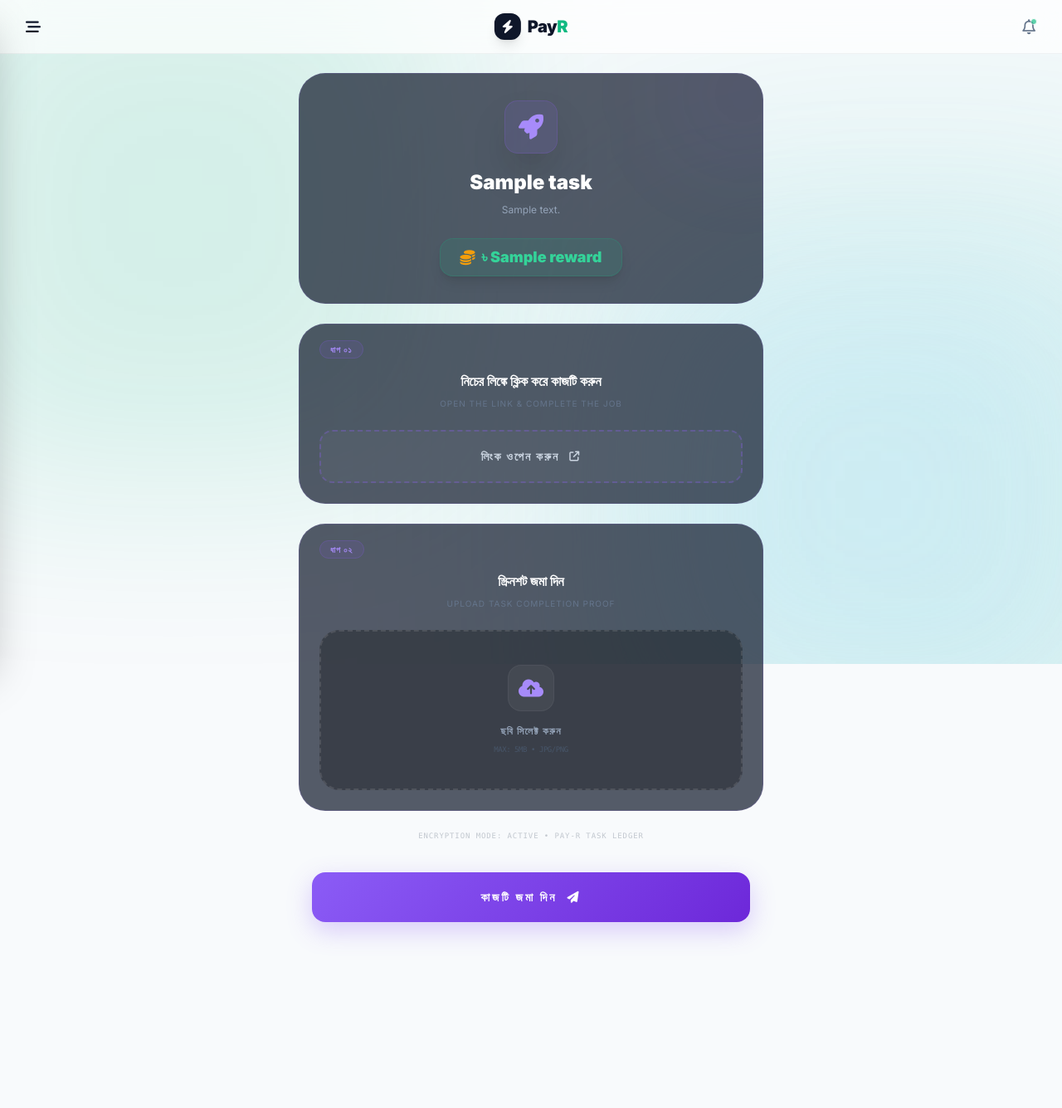
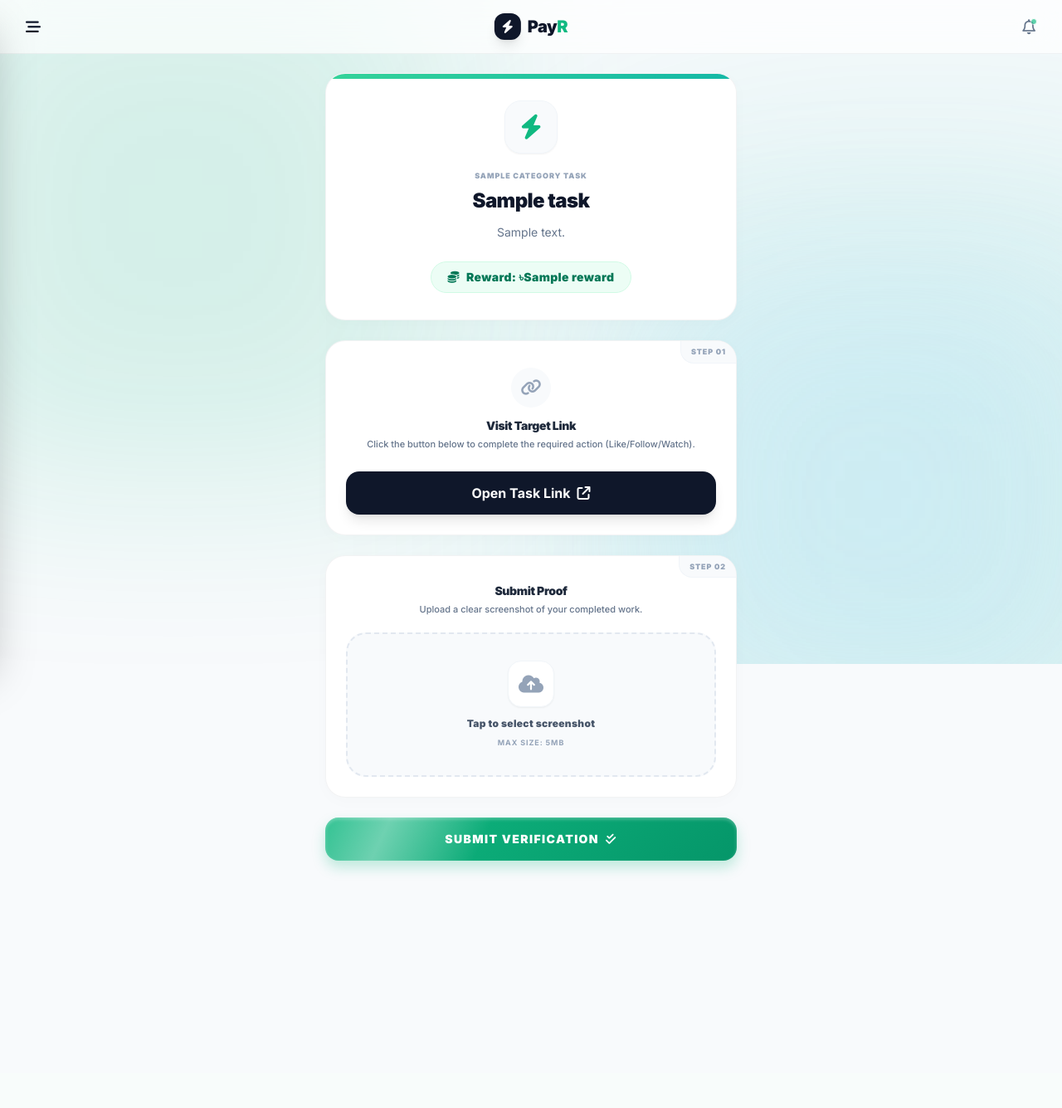
Before and after one commit to siafulislam45/Oay, a Flask app: template templates/submit_task.html in a window 1280 px wide. Shown: the whole page at 83% size. After the commit the page ends 1052 px from the top, so only its background shows below. Run offline with Flask 3, Linux system fonts and the light colour scheme; the template is opened without the code that fills it: most values are stand-ins (such as "Sample title", 1, 10 or a date in 2020); data that the repository does not hold is empty; parts of the project's set-up code (start-up, migrations or seed data) failed here and were passed over; some libraries are stand-ins or nearby versions.

Commit message:
Update submit_task.html

```diff
--- a/templates/submit_task.html
+++ b/templates/submit_task.html
@@ -2,171 +2,165 @@
 {% block content %}
 
 <style>
-    /* AI Page Reveal */
-    .submit-reveal { animation: revealIn 0.7s cubic-bezier(0.16, 1, 0.3, 1) forwards; opacity: 0; }
-    @keyframes revealIn { from { opacity: 0; transform: translateY(30px); } to { opacity: 1; transform: translateY(0); } }
+    .fade-up { animation: fadeUp 0.6s cubic-bezier(0.16, 1, 0.3, 1) forwards; opacity: 0; transform: translateY(20px); }
+    @keyframes fadeUp { to { opacity: 1; transform: translateY(0); } }
 
-    /* Premium AI Card */
-    .ai-card {
-        background: rgba(15, 23, 42, 0.7);
-        backdrop-filter: blur(20px);
-        border: 1px solid rgba(139, 92, 246, 0.15);
-        border-radius: 32px;
-    }
-
-    /* Step Indicators */
-    .step-badge {
-        background: rgba(139, 92, 246, 0.1);
-        color: #a78bfa;
-        border: 1px solid rgba(139, 92, 246, 0.2);
-        padding: 4px 12px;
-        border-radius: 12px;
-        font-size: 10px;
-        font-weight: 900;
-        text-transform: uppercase;
-        letter-spacing: 1px;
-    }
-
-    /* Cyber Link Button */
-    .link-node {
-        background: rgba(255, 255, 255, 0.03);
-        border: 2px dashed rgba(139, 92, 246, 0.3);
-        transition: all 0.3s ease;
-    }
-    .link-node:hover {
-        background: rgba(139, 92, 246, 0.1);
-        border-style: solid;
-        border-color: #8B5CF6;
-    }
-
-    /* Upload Area */
-    .upload-zone {
-        background: rgba(0, 0, 0, 0.3);
-        border: 2px dashed rgba(255, 255, 255, 0.1);
-        border-radius: 24px;
-        transition: all 0.3s ease;
-    }
-    .upload-active {
-        border-color: #10b981;
-        background: rgba(16, 185, 129, 0.05);
-    }
-
-    /* Bottom Sticky Button */
-    .btn-submit-fixed {
-        background: linear-gradient(135deg, #8B5CF6 0%, #6D28D9 100%);
-        box-shadow: 0 10px 30px rgba(139, 92, 246, 0.3);
+    .clean-card {
+        background: #FFFFFF; border-radius: 24px; border: 1px solid rgba(15, 23, 42, 0.05);
+        box-shadow: 0 4px 20px rgba(0, 0, 0, 0.02); transition: all 0.3s ease;
     }
 </style>
 
-<div class="max-w-xl mx-auto space-y-6 submit-reveal pb-48 pt-4 px-2">
+<div class="max-w-lg mx-auto space-y-6 fade-up pb-32 pt-4 px-2">
 
-    <!-- 1. টাস্ক ডিটেইলস কার্ড -->
-    <div class="ai-card p-8 text-center relative overflow-hidden">
-        <!-- Background Glow -->
-        <div class="absolute -right-10 -top-10 w-32 h-32 bg-violet-600/10 rounded-full blur-3xl"></div>
+    <!-- 1. TASK HEADER CARD -->
+    <div class="clean-card p-8 text-center relative overflow-hidden">
+        <div class="absolute top-0 left-0 w-full h-1.5 bg-gradient-to-r from-emerald-400 to-teal-500"></div>
 
-        <div class="relative z-10">
-            <div class="h-16 w-16 bg-violet-500/10 border border-violet-500/20 rounded-2xl flex items-center justify-center text-3xl text-violet-400 mx-auto mb-5 shadow-2xl">
-                {% if 'YouTube' in task.category %} <i class="fa-brands fa-youtube"></i>
-                {% elif 'Facebook' in task.category %} <i class="fa-brands fa-facebook"></i>
-                {% else %} <i class="fa-solid fa-rocket"></i> {% endif %}
-            </div>
+        <div class="h-16 w-16 bg-slate-50 text-slate-800 rounded-[20px] flex items-center justify-center text-3xl mx-auto mb-5 shadow-sm border border-slate-100">
+            {% if 'YouTube' in task.category %} <i class="fa-brands fa-youtube text-red-500"></i>
+            {% elif 'Facebook' in task.category %} <i class="fa-brands fa-facebook text-blue-600"></i>
+            {% else %} <i class="fa-solid fa-bolt text-emerald-500"></i> {% endif %}
+        </div>
 
-            <h2 class="text-2xl font-black text-white leading-tight mb-2">{{ task.title }}</h2>
-            <p class="text-slate-400 text-xs px-4 leading-relaxed">{{ task.description }}</p>
+        <p class="text-[9px] font-black uppercase tracking-widest text-slate-400 mb-2">{{ task.category }} TASK</p>
+        <h2 class="text-2xl font-black text-slate-900 mb-3 tracking-tight leading-tight">{{ task.title }}</h2>
+        <p class="text-slate-500 text-sm leading-relaxed px-2">{{ task.description }}</p>
 
-            <!-- Reward Badge -->
-            <div class="mt-6 inline-flex items-center gap-2 bg-emerald-500/10 border border-emerald-500/20 text-emerald-400 px-6 py-2 rounded-2xl font-black text-lg shadow-lg">
-                <i class="fa-solid fa-coins text-amber-500"></i> ৳ {{ task.reward }}
-            </div>
+        <div class="mt-6 inline-flex items-center gap-2 bg-emerald-50 border border-emerald-100 text-emerald-700 px-5 py-2 rounded-full font-black text-sm tracking-wide">
+            <i class="fa-solid fa-coins"></i> Reward: ৳{{ task.reward }}
         </div>
     </div>
 
-    <!-- 2. ধাপ ১: কাজ শুরু করুন -->
-    <div class="ai-card p-6 relative">
-        <div class="absolute top-4 left-6">
-            <span class="step-badge">ধাপ ০১</span>
+    <!-- ================= FB POST TASK EXTRA UI ================= -->
+    {% if task.task_type == 'fb_post' %}
+    <div class="clean-card p-6 border-blue-100 bg-blue-50/30">
+        <h3 class="font-black text-slate-800 mb-4 flex items-center gap-2 text-sm tracking-tight">
+            <i class="fa-brands fa-facebook text-blue-600 text-lg"></i> Post on your Timeline
+        </h3>
+
+        {% if task.image_url %}
+        <div class="relative rounded-2xl overflow-hidden mb-5 border border-slate-200 group">
+            <img src="{{ task.image_url }}" alt="Post Image" class="w-full h-48 object-cover">
+            <div class="absolute inset-0 bg-slate-900/40 flex items-center justify-center opacity-0 group-hover:opacity-100 transition backdrop-blur-sm">
+                <a href="{{ task.image_url }}" download="PayR_Task.jpg" class="bg-white text-slate-900 px-5 py-2.5 rounded-xl font-bold text-xs shadow-xl flex items-center gap-2 hover:scale-105 transition">
+                    <i class="fa-solid fa-download"></i> Download Image
+                </a>
+            </div>
+        </div>
+        {% endif %}
+
+        {% if task.caption %}
+        <div class="bg-white p-4 rounded-2xl border border-slate-200 relative group shadow-sm">
+            <p class="text-[9px] font-black uppercase tracking-widest text-slate-400 mb-2">Caption Text</p>
+            <p id="captionText" class="text-sm text-slate-700 whitespace-pre-line font-medium">{{ task.caption }}</p>
+            <button onclick="copyCaption(this)" class="absolute top-4 right-4 bg-slate-100 text-slate-600 hover:bg-emerald-500 hover:text-white h-8 w-8 rounded-lg flex items-center justify-center transition shadow-sm">
+                <i class="fa-regular fa-copy"></i>
+            </button>
+        </div>
+        {% endif %}
+    </div>
+
+    <script>
+        function copyCaption(btn) {
+            const text = document.getElementById("captionText").innerText;
+            navigator.clipboard.writeText(text).then(() => {
+                btn.innerHTML = '<i class="fa-solid fa-check"></i>';
+                btn.classList.add('bg-emerald-500', 'text-white');
+                setTimeout(() => {
+                    btn.innerHTML = '<i class="fa-regular fa-copy"></i>';
+                    btn.classList.remove('bg-emerald-500', 'text-white');
+                }, 2000);
+            });
+        }
+    </script>
+    {% endif %}
+    <!-- ================================================= -->
+
+    <!-- 3. STEP 1: ACTION -->
+    {% if task.task_type != 'fb_post' %}
+    <div class="clean-card p-6 relative overflow-hidden">
+        <div class="absolute top-0 right-0 bg-slate-50 text-slate-400 px-3 py-1.5 rounded-bl-2xl text-[9px] font-black tracking-widest uppercase border-b border-l border-slate-100">
+            Step 01
         </div>
 
-        <div class="mt-8 text-center">
-            <h3 class="font-bold text-white text-base mb-2">নিচের লিঙ্কে ক্লিক করে কাজটি করুন</h3>
-            <p class="text-[10px] text-slate-500 uppercase tracking-widest mb-6">Open the link & complete the job</p>
+        <div class="mt-2 text-center">
+            <div class="h-12 w-12 bg-slate-50 rounded-full flex items-center justify-center text-slate-400 mx-auto mb-3">
+                <i class="fa-solid fa-link text-xl"></i>
+            </div>
+            <h3 class="font-black text-slate-800 text-sm mb-1 tracking-tight">Visit Target Link</h3>
+            <p class="text-[11px] text-slate-500 mb-6 font-medium">Click the button below to complete the required action (Like/Follow/Watch).</p>
 
-            <a href="{{ task.link }}" target="_blank" class="link-node flex items-center justify-center gap-3 w-full py-5 rounded-2xl text-slate-300 font-black text-sm uppercase tracking-[2px] hover:text-white group">
-                <span class="group-hover:translate-x-1 transition-transform">লিংক ওপেন করুন</span>
-                <i class="fa-solid fa-arrow-up-right-from-square text-xs"></i>
+            <a href="{{ task.link }}" target="_blank" class="flex items-center justify-center gap-2 w-full bg-slate-900 text-white py-3.5 rounded-2xl font-bold shadow-lg hover:bg-slate-800 active:scale-95 transition">
+                <span>Open Task Link</span>
+                <i class="fa-solid fa-arrow-up-right-from-square"></i>
             </a>
         </div>
     </div>
+    {% endif %}
 
-    <!-- 3. ধাপ ২: প্রমাণ আপলোড করুন -->
-    <form method="POST" enctype="multipart/form-data" id="taskForm" onsubmit="handleFormSubmit(event)">
-        <div class="ai-card p-6 relative">
-            <div class="absolute top-4 left-6">
-                <span class="step-badge">ধাপ ০২</span>
+    <!-- 4. STEP 2: UPLOAD PROOF -->
+    <form method="POST" enctype="multipart/form-data" onsubmit="preventDoubleSubmit()">
+        <div class="clean-card p-6 relative overflow-hidden mb-6">
+            <div class="absolute top-0 right-0 bg-slate-50 text-slate-400 px-3 py-1.5 rounded-bl-2xl text-[9px] font-black tracking-widest uppercase border-b border-l border-slate-100">
+                Step 02
             </div>
 
-            <div class="mt-8">
-                <h3 class="font-bold text-white text-base mb-2 text-center">স্ক্রিনশট জমা দিন</h3>
-                <p class="text-[10px] text-slate-500 uppercase tracking-widest mb-6 text-center">Upload task completion proof</p>
+            <div class="mt-2">
+                <h3 class="font-black text-slate-800 text-sm mb-1 tracking-tight text-center">Submit Proof</h3>
+                <p class="text-[11px] text-slate-500 mb-5 text-center font-medium">Upload a clear screenshot of your completed work.</p>
 
-                <!-- Custom Upload Area -->
+                <!-- Custom Upload Box -->
                 <div class="relative w-full group">
                     <input type="file" name="screenshot" id="fileInput" accept="image/*" required
                            class="absolute inset-0 w-full h-full opacity-0 cursor-pointer z-20"
-                           onchange="previewFile(this)">
+                           onchange="updateFileName(this)">
 
-                    <div id="uploadZone" class="upload-zone p-10 text-center border-white/5 group-hover:border-violet-500/30 transition-all">
-                        <div id="uploadIcon" class="h-14 w-14 bg-white/5 rounded-2xl flex items-center justify-center text-violet-400 text-2xl mx-auto mb-4 border border-white/5 group-hover:scale-110 transition-transform">
+                    <div id="uploadBox" class="border-2 border-dashed border-slate-200 bg-slate-50 rounded-3xl p-8 text-center transition duration-300 group-hover:border-emerald-400 group-hover:bg-emerald-50">
+                        <div id="uploadIcon" class="h-14 w-14 bg-white rounded-2xl flex items-center justify-center text-slate-400 text-2xl mx-auto mb-3 shadow-sm group-hover:text-emerald-500 transition-colors border border-slate-100">
                             <i class="fa-solid fa-cloud-arrow-up"></i>
                         </div>
-                        <p id="uploadText" class="text-xs font-bold text-slate-400 uppercase tracking-widest">
-                            ছবি সিলেক্ট করুন
+                        <p id="uploadText" class="text-xs font-black text-slate-600 tracking-wide group-hover:text-emerald-700">
+                            Tap to select screenshot
                         </p>
-                        <p class="text-[9px] text-slate-600 mt-2 font-mono uppercase tracking-tighter">Max: 5MB • JPG/PNG</p>
+                        <p class="text-[9px] text-slate-400 mt-2 font-bold tracking-widest uppercase">Max Size: 5MB</p>
                     </div>
                 </div>
             </div>
         </div>
 
-        <!-- ৪. সাবমিট বাটন (Fixed at Bottom for Mobile) -->
-        <div class="fixed bottom-24 left-0 w-full px-6 z-[60]">
-            <button type="submit" id="submitBtn" class="btn-submit-fixed w-full py-5 rounded-2xl text-white font-black text-sm uppercase tracking-[3px] shadow-2xl flex items-center justify-center gap-3 active:scale-95 transition-all">
-                <span>কাজটি জমা দিন</span>
-                <i class="fa-solid fa-paper-plane"></i>
-            </button>
-        </div>
+        <!-- SUBMIT BUTTON -->
+        <button type="submit" id="submitBtn" class="btn-emerald w-full text-white py-4 rounded-2xl font-black text-sm uppercase tracking-widest flex items-center justify-center gap-2">
+            <span>Submit Verification</span>
+            <i class="fa-solid fa-check-double"></i>
+        </button>
     </form>
-
-    <!-- Footer Tagline -->
-    <div class="text-center opacity-30">
-        <p class="text-[9px] font-mono text-slate-600 tracking-widest uppercase">Encryption Mode: Active • Pay-R Task Ledger</p>
-    </div>
 
 </div>
 
-<!-- Scripts -->
 <script>
-    function previewFile(input) {
-        const zone = document.getElementById('uploadZone');
-        const icon = document.getElementById('uploadIcon');
-        const text = document.getElementById('uploadText');
+    function updateFileName(input) {
+        const uploadBox = document.getElementById('uploadBox');
+        const uploadIcon = document.getElementById('uploadIcon');
+        const uploadText = document.getElementById('uploadText');
 
         if (input.files && input.files[0]) {
-            zone.classList.add('upload-active');
-            icon.innerHTML = '<i class="fa-solid fa-circle-check text-emerald-400"></i>';
-            icon.classList.replace('bg-white/5', 'bg-emerald-500/10');
-            icon.classList.add('border-emerald-500/20');
-            text.textContent = "সিলেক্ট হয়েছে: " + input.files[0].name.substring(0, 15) + "...";
-            text.classList.replace('text-slate-400', 'text-emerald-400');
+            uploadBox.classList.remove('border-slate-200', 'bg-slate-50', 'group-hover:border-emerald-400');
+            uploadBox.classList.add('border-emerald-500', 'bg-emerald-50');
+
+            uploadIcon.className = "h-14 w-14 bg-emerald-500 text-white rounded-2xl flex items-center justify-center text-2xl mx-auto mb-3 shadow-lg shadow-emerald-200";
+            uploadIcon.innerHTML = '<i class="fa-solid fa-check"></i>';
+
+            uploadText.textContent = input.files[0].name;
+            uploadText.className = 'text-xs font-black text-emerald-700 truncate px-4';
         }
     }
 
-    function handleFormSubmit(e) {
+    function preventDoubleSubmit() {
         const btn = document.getElementById('submitBtn');
         btn.disabled = true;
-        btn.innerHTML = '<i class="fa-solid fa-spinner fa-spin"></i> আপলোড হচ্ছে...';
-        btn.classList.add('opacity-70', 'cursor-not-allowed');
+        btn.innerHTML = '<i class="fa-solid fa-circle-notch fa-spin"></i> Uploading...';
+        btn.classList.add('opacity-80', 'cursor-not-allowed');
         return true;
     }
 </script>
```
